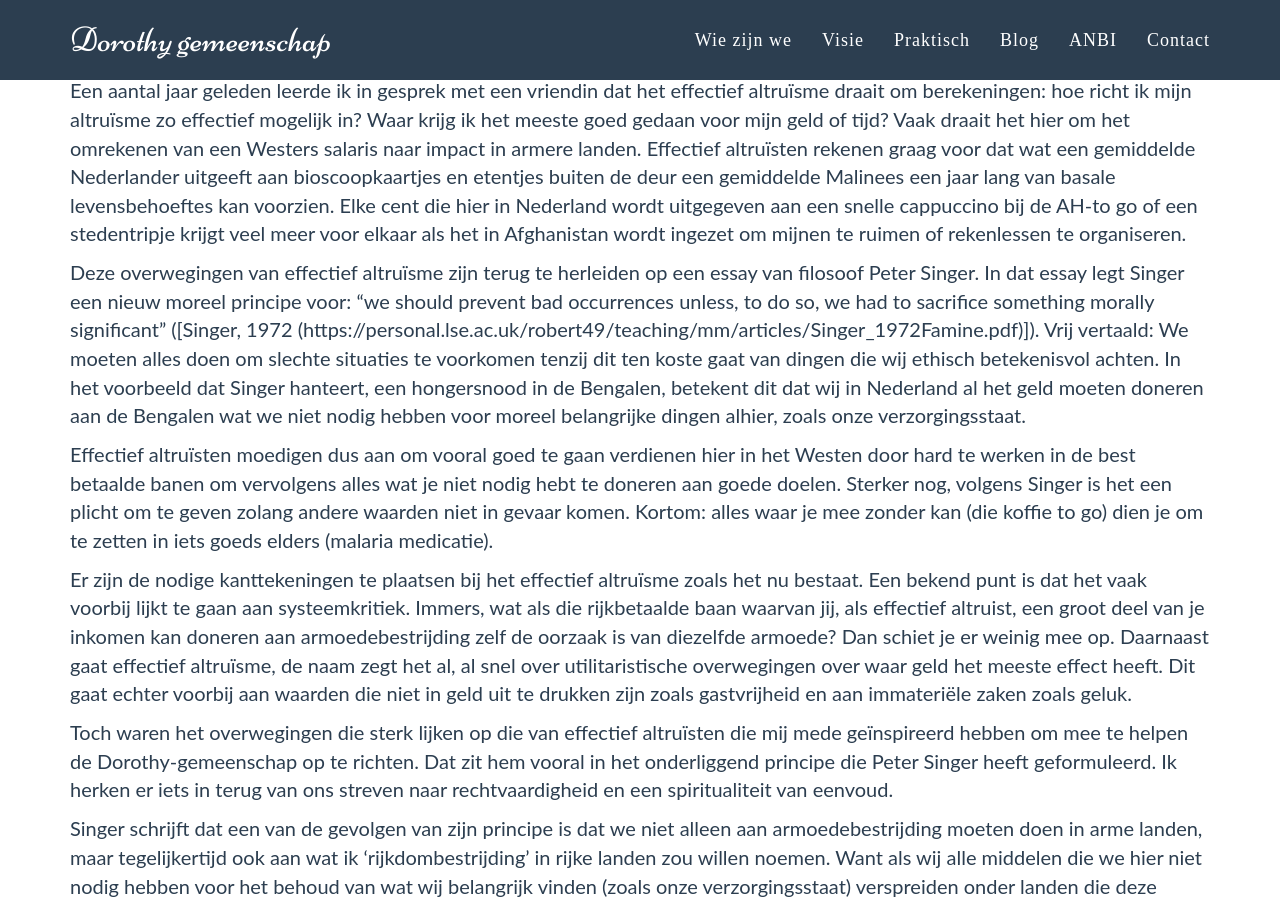
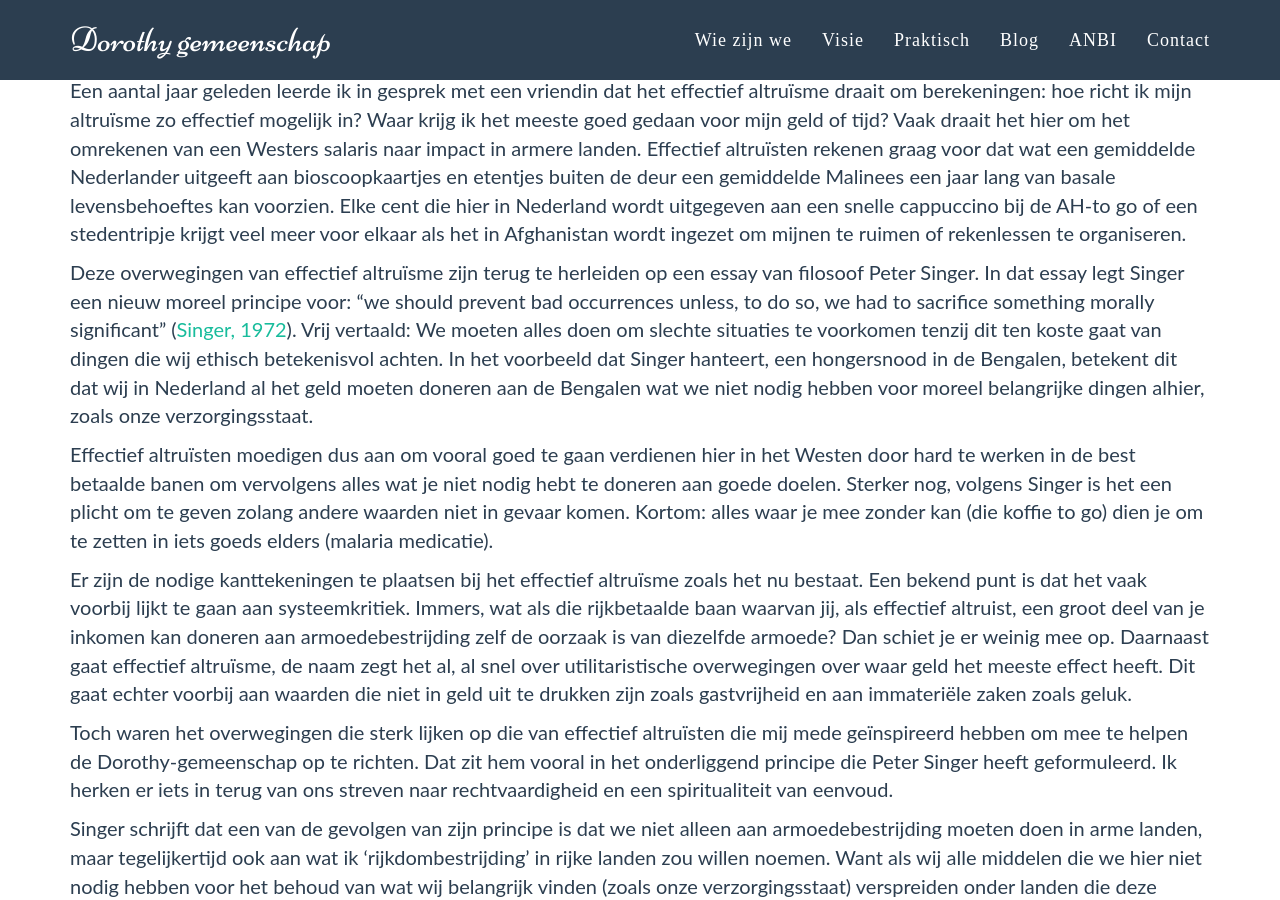
Before and after one commit to dorothygemeenschap/dorothygemeenschap.github.io, a Jekyll site: the page built from _posts/2021-09-14-Effectief-altruisme.md, in a window 1280 px wide and 900 px high, scrolled down 410 px. Built offline with Jekyll 4.4.1, drawn with Linux system fonts in a browser that asks for light colours; some web fonts are replaced.

Commit message:
Update 2021-09-14-Effectief-altruisme.md

```diff
--- a/_posts/2021-09-14-Effectief-altruisme.md
+++ b/_posts/2021-09-14-Effectief-altruisme.md
@@ -10,7 +10,7 @@ Ethiek draait, mijn inziens, om de vraag: hoe moet ik leven? Het lijkt een simpe
 
 Een aantal jaar geleden leerde ik in gesprek met een vriendin dat het effectief altruïsme draait om berekeningen: hoe richt ik mijn altruïsme zo effectief mogelijk in? Waar krijg ik het meeste goed gedaan voor mijn geld of tijd? Vaak draait het hier om het omrekenen van een Westers salaris naar impact in armere landen. Effectief altruïsten rekenen graag voor dat wat een gemiddelde Nederlander uitgeeft aan bioscoopkaartjes en etentjes buiten de deur een gemiddelde Malinees een jaar lang van basale levensbehoeftes kan voorzien. Elke cent die hier in Nederland wordt uitgegeven aan een snelle cappuccino bij de AH-to go of een stedentripje krijgt veel meer voor elkaar als het in Afghanistan wordt ingezet om mijnen te ruimen of rekenlessen te organiseren.
 
-Deze overwegingen van effectief altruïsme zijn terug te herleiden op een essay van filosoof Peter Singer. In dat essay legt Singer een nieuw moreel principe voor: “we should prevent bad occurrences unless, to do so, we had to sacrifice something morally significant” ([Singer, 1972 (https://personal.lse.ac.uk/robert49/teaching/mm/articles/Singer_1972Famine.pdf)]). Vrij vertaald: We moeten alles doen om slechte situaties te voorkomen tenzij dit ten koste gaat van dingen die wij ethisch betekenisvol achten. In het voorbeeld dat Singer hanteert, een hongersnood in de Bengalen, betekent dit dat wij in Nederland al het geld moeten doneren aan de Bengalen wat we niet nodig hebben voor moreel belangrijke dingen alhier, zoals onze verzorgingsstaat.
+Deze overwegingen van effectief altruïsme zijn terug te herleiden op een essay van filosoof Peter Singer. In dat essay legt Singer een nieuw moreel principe voor: “we should prevent bad occurrences unless, to do so, we had to sacrifice something morally significant” ([Singer, 1972](https://personal.lse.ac.uk/robert49/teaching/mm/articles/Singer_1972Famine.pdf)). Vrij vertaald: We moeten alles doen om slechte situaties te voorkomen tenzij dit ten koste gaat van dingen die wij ethisch betekenisvol achten. In het voorbeeld dat Singer hanteert, een hongersnood in de Bengalen, betekent dit dat wij in Nederland al het geld moeten doneren aan de Bengalen wat we niet nodig hebben voor moreel belangrijke dingen alhier, zoals onze verzorgingsstaat.
 
 Effectief altruïsten moedigen dus aan om vooral goed te gaan verdienen hier in het Westen door hard te werken in de best betaalde banen om vervolgens alles wat je niet nodig hebt te doneren aan goede doelen. Sterker nog, volgens Singer is het een plicht om te geven zolang andere waarden niet in gevaar komen. Kortom: alles waar je mee zonder kan (die koffie to go) dien je om te zetten in iets goeds elders (malaria medicatie).
 
```
